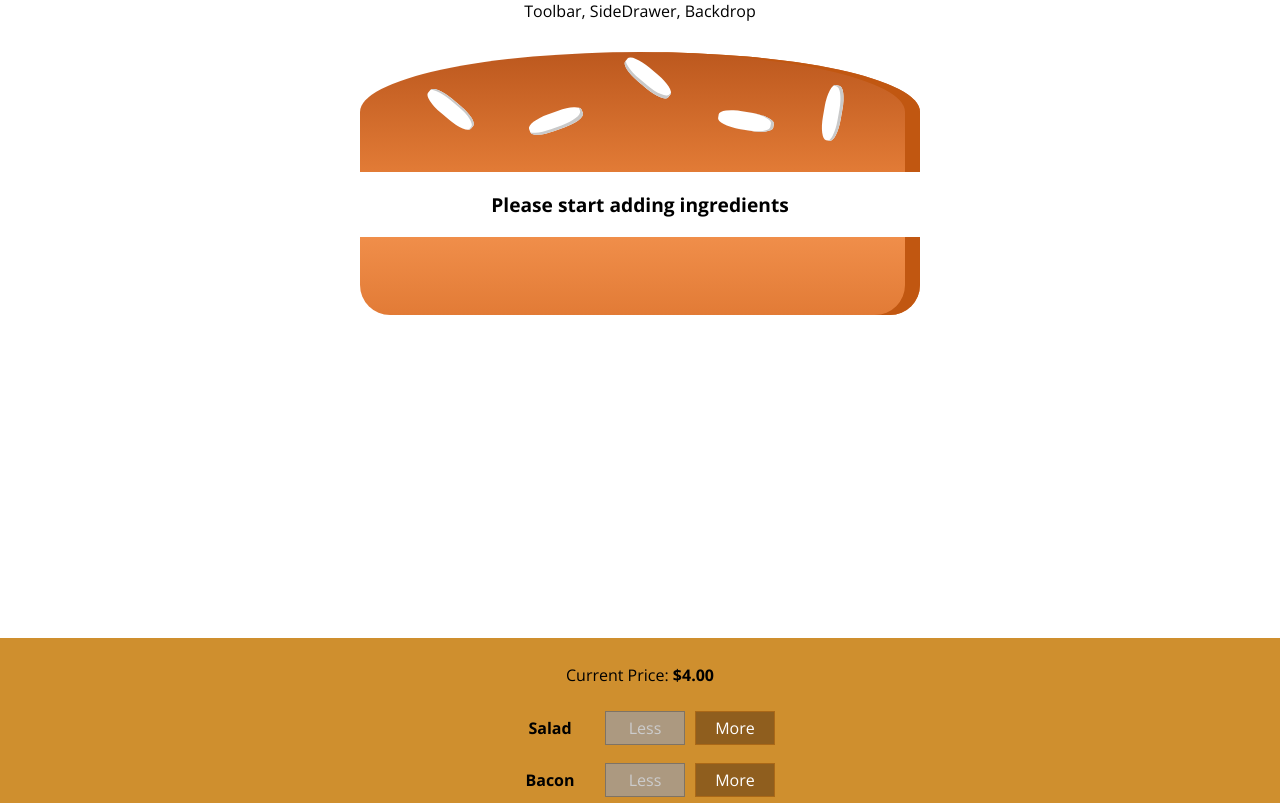
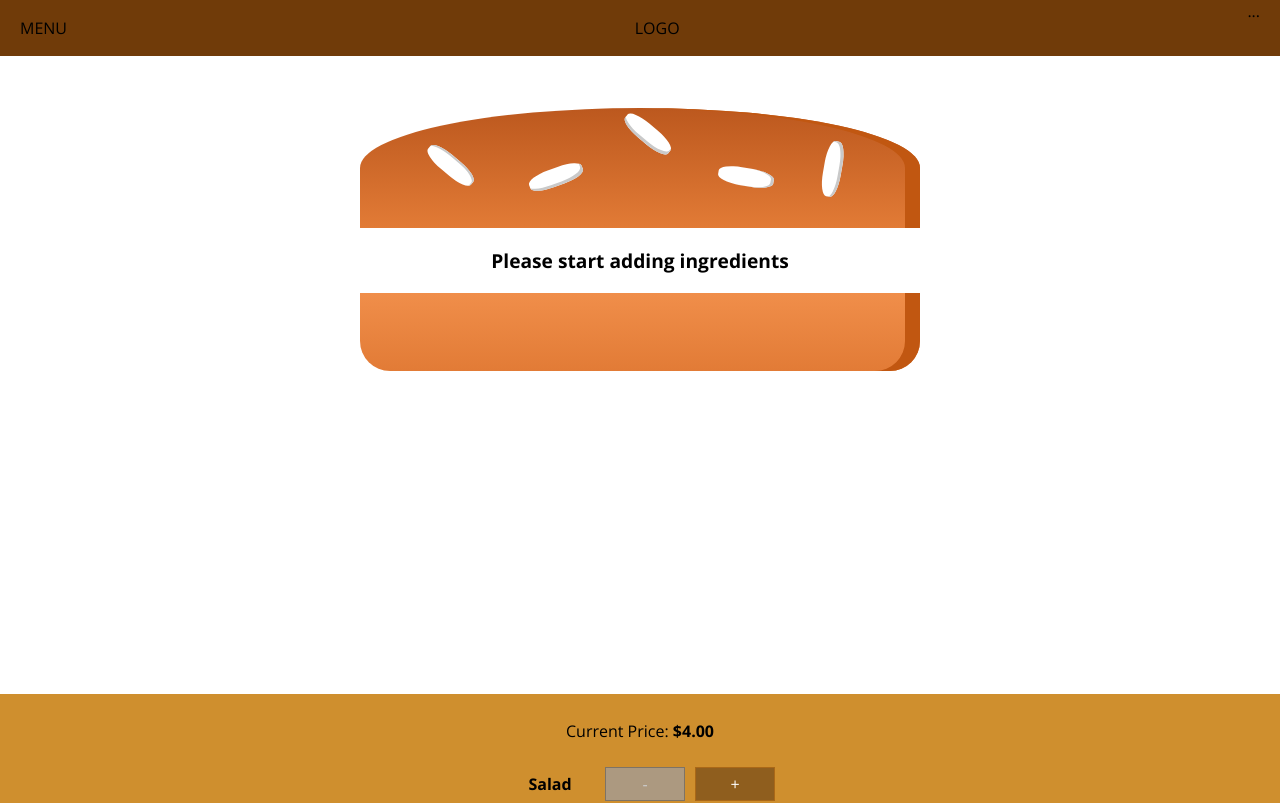
Before and after one commit to jcai8649/burger-builder, a React (Create React App) app: page / in a window 1280 px wide. Shown: the top 803 px of the page. Built offline with nearby package versions, Linux system fonts and the light colour scheme.

Commit message:
Implement toolbar to layout

```diff
--- a/src/components/Burger/BuildControls/BuildControl/BuildControl.js
+++ b/src/components/Burger/BuildControls/BuildControl/BuildControl.js
@@ -8,10 +8,10 @@
         <button
             className={classes.Less}
             onClick={props.removed}
-            disabled={props.disabled}>Less</button>
+            disabled={props.disabled}>-</button>
         <button
             className={classes.More}
-            onClick={props.added}>More</button>
+            onClick={props.added}>+</button>
     </div>
 );
 
--- a/src/components/Burger/OrderSummary/OrderSummary.js
+++ b/src/components/Burger/OrderSummary/OrderSummary.js
@@ -16,6 +16,7 @@
             <ul>
                 {ingredientSummary}
             </ul>
+            <p><strong>Total Price: ${props.price.toFixed(2)}</strong></p>
             <p>Continue to Checkout?</p>
             <Button btnType="Danger" clicked={props.purchaseCancelled}>CANCEL</Button>
             <Button btnType="Success" clicked={props.purchaseContinued}>CONTINUE</Button>
--- a/src/components/Layout/Layout.js
+++ b/src/components/Layout/Layout.js
@@ -1,10 +1,12 @@
 import React, { Fragment } from 'react';
 import classes from './Layout.module.css';
+import Toolbar from '../Navigation/Toolbar/Toolbar'
 
 
 const layout = (props) => (
     <Fragment>
-        <div>Toolbar, SideDrawer, Backdrop</div>
+        <div>
+            <Toolbar/>, SideDrawer, Backdrop</div>
         <main className={classes.Content}>
             {props.children}
         </main>
--- a/src/components/Layout/Layout.module.css
+++ b/src/components/Layout/Layout.module.css
@@ -1,3 +1,3 @@
 .Content {
-    margin-top: 16px;
+    margin-top: 72px;
 }
--- /dev/null
+++ b/src/components/Navigation/Toolbar/Toolbar.js
@@ -0,0 +1,14 @@
+import React from 'react';
+import classes from './Toolbar.module.css'
+
+const toolbar = (props) => (
+    <header className={classes.Toolbar}>
+        <div>MENU</div>
+        <div>LOGO</div>
+        <nav>
+            ...
+        </nav>
+    </header>
+);
+
+export default toolbar;
--- /dev/null
+++ b/src/components/Navigation/Toolbar/Toolbar.module.css
@@ -0,0 +1,18 @@
+.Toolbar {
+    height: 56px;
+    width: 100%;
+    position: fixed;
+    top: 0;
+    left: 0;
+    background-color: #703B09;
+    display: flex;
+    justify-content: space-between;
+    align-items: center;
+    padding: 0 20px;
+    box-sizing: border-box;
+    z-index: 90;
+}
+
+.Toolbar nav {
+    height: 100%;
+}
--- a/src/containers/BurgerBuilder/BurgerBuilder.js
+++ b/src/containers/BurgerBuilder/BurgerBuilder.js
@@ -95,6 +95,7 @@
                 <Modal show={this.state.purchasing} modalClosed={this.purchaseCancelHandler}>
                     <OrderSummary
                         ingredients={this.state.ingredients}
+                        price={this.state.totalPrice}
                         purchaseContinued = {this.purchaseContinueHandler}
                         purchaseCancelled = {this.purchaseCancelHandler}/>
                 </Modal>
```
